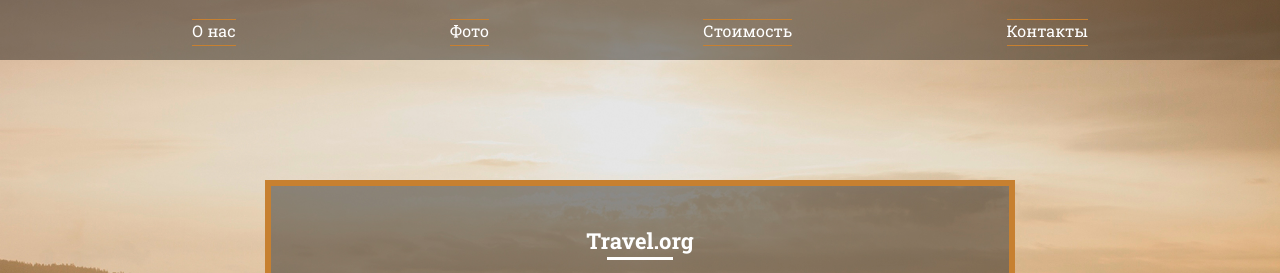
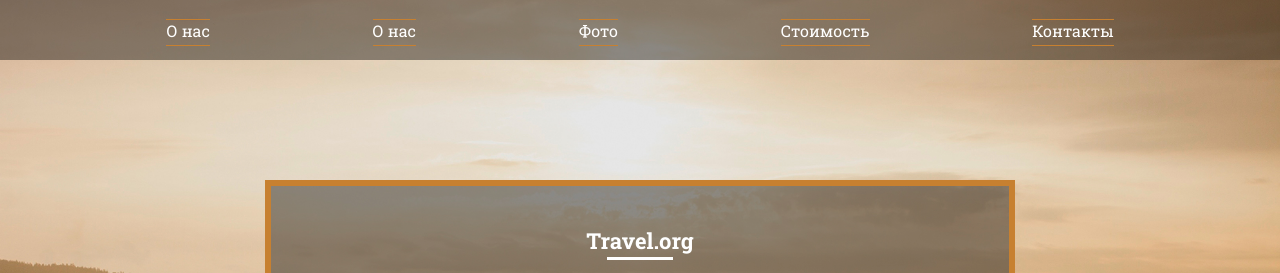
Before and after one commit to tomtomktpktp/yoga, a plain HTML site: page index.html in a window 1280 px wide. Shown: the top 273 px of the page. Drawn offline with Linux system fonts and the light colour scheme.

Commit message:
added 1 li

```diff
--- a/index.html
+++ b/index.html
@@ -13,6 +13,7 @@
 		<div class="container">
 			<nav>
 				<ul>
+					<li><a href="#about">О нас</a></li>
 					<li><a href="#about">О нас</a></li>
 					<li><a href="#photo">Фото</a></li>
 					<li><a href="#price">Стоимость</a></li>
```
